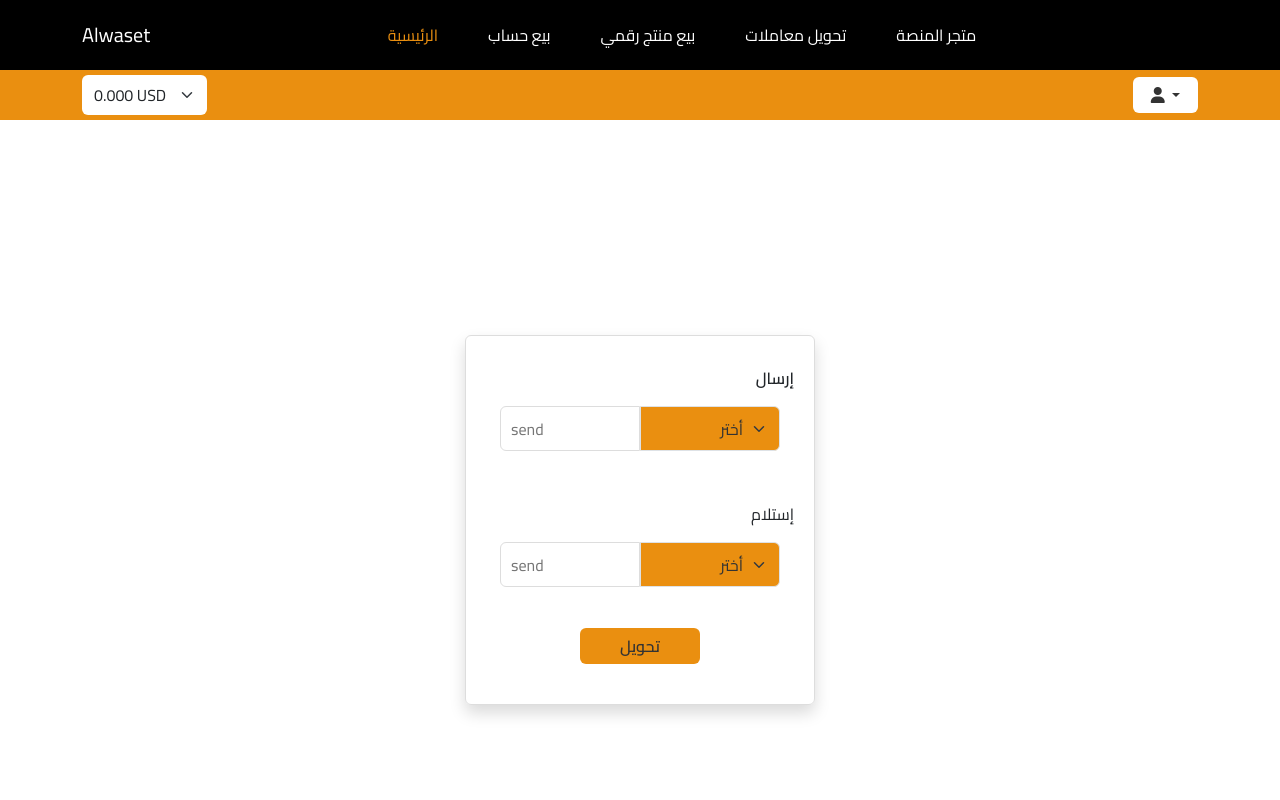
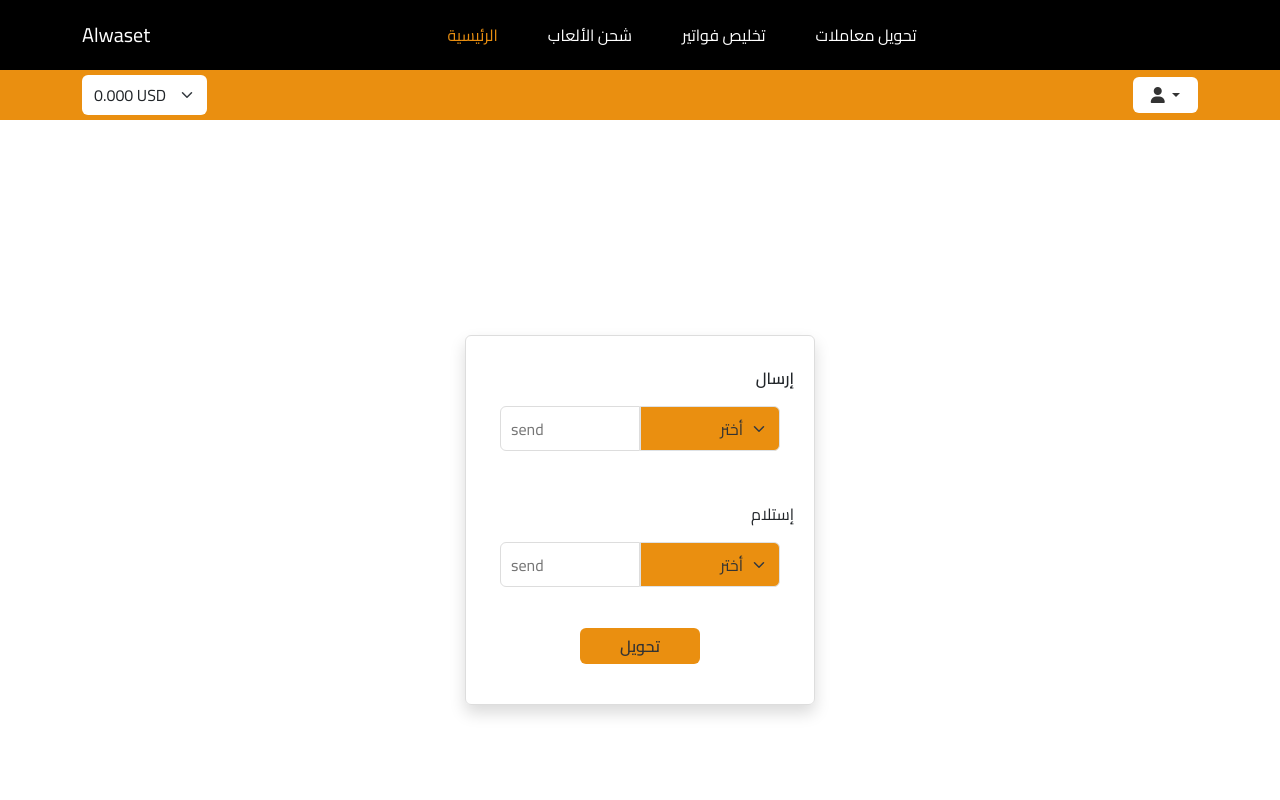
Before and after one commit to Mohamed-Ly/wst, a plain HTML site: page alwaset/transformMoney.html in a window 1280 px wide. Shown: the top 800 px of the page. Drawn offline with nearby package versions, Linux system fonts and the light colour scheme.

Commit message:
Update transformMoney.html

```diff
--- a/alwaset/transformMoney.html
+++ b/alwaset/transformMoney.html
@@ -37,17 +37,14 @@
                                                         <a class="nav-link main" href="#">الرئيسية</a>
                                                     </li>
                                                     <li class="nav-item">
-                                                        <a class="nav-link" href="#">بيع حساب</a>
+                                                        <a class="nav-link" href="#">شحن الألعاب</a>
                                                     </li>
                                                     <li class="nav-item">
-                                                        <a class="nav-link" href="#">بيع منتج رقمي</a>
+                                                        <a class="nav-link" href="bills.html">تخليص فواتير</a>
                                                     </li>
                                                     <li class="nav-item">
-                                                        <a class="nav-link" href="#">تحويل معاملات</a>
+                                                        <a class="nav-link" href="transformMoney.html">تحويل معاملات</a>
                                                     </li>
-                                                <li class="nav-item">
-                                                    <a class="nav-link active" aria-current="page" href="#">متجر المنصة</a>
-                                                </li>
                                                 </ul>
                                             </div>
                                             </div>
```
